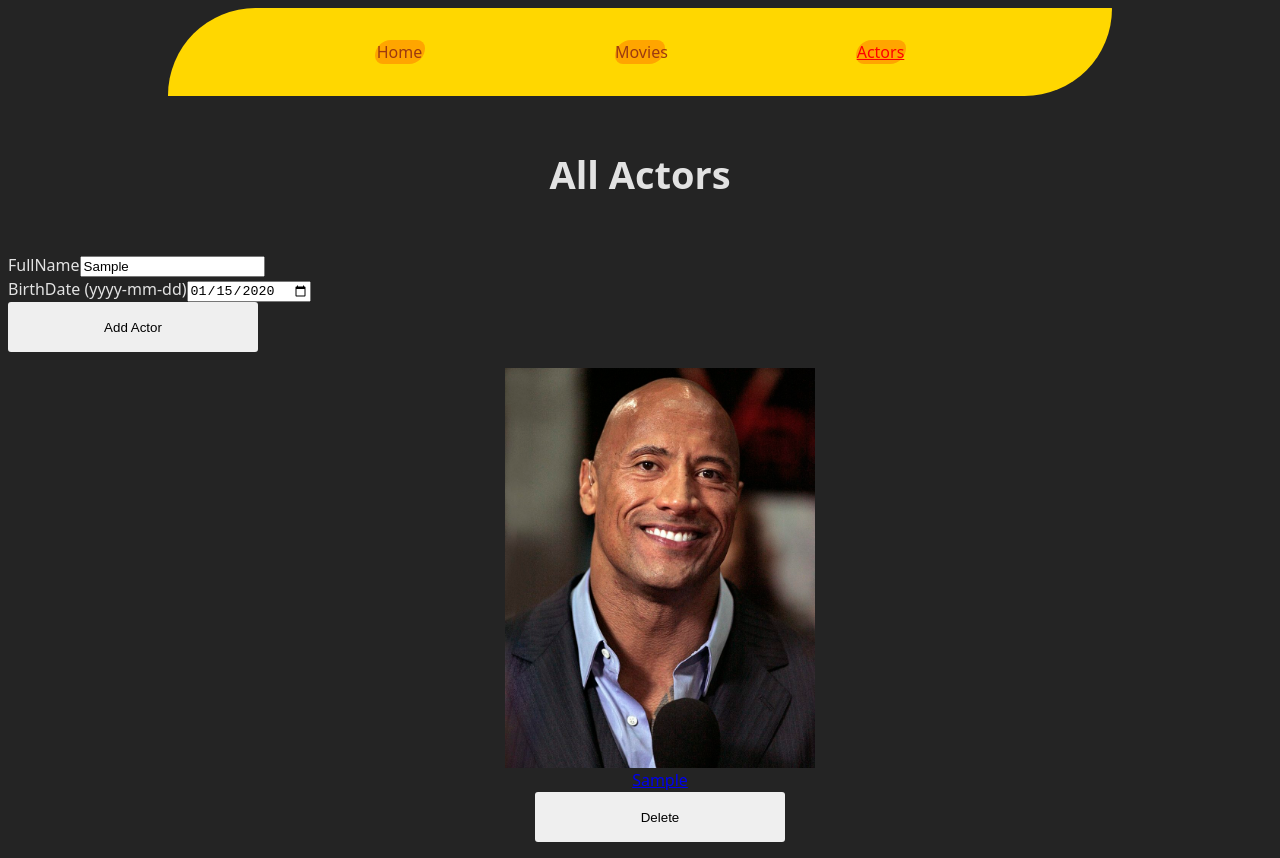
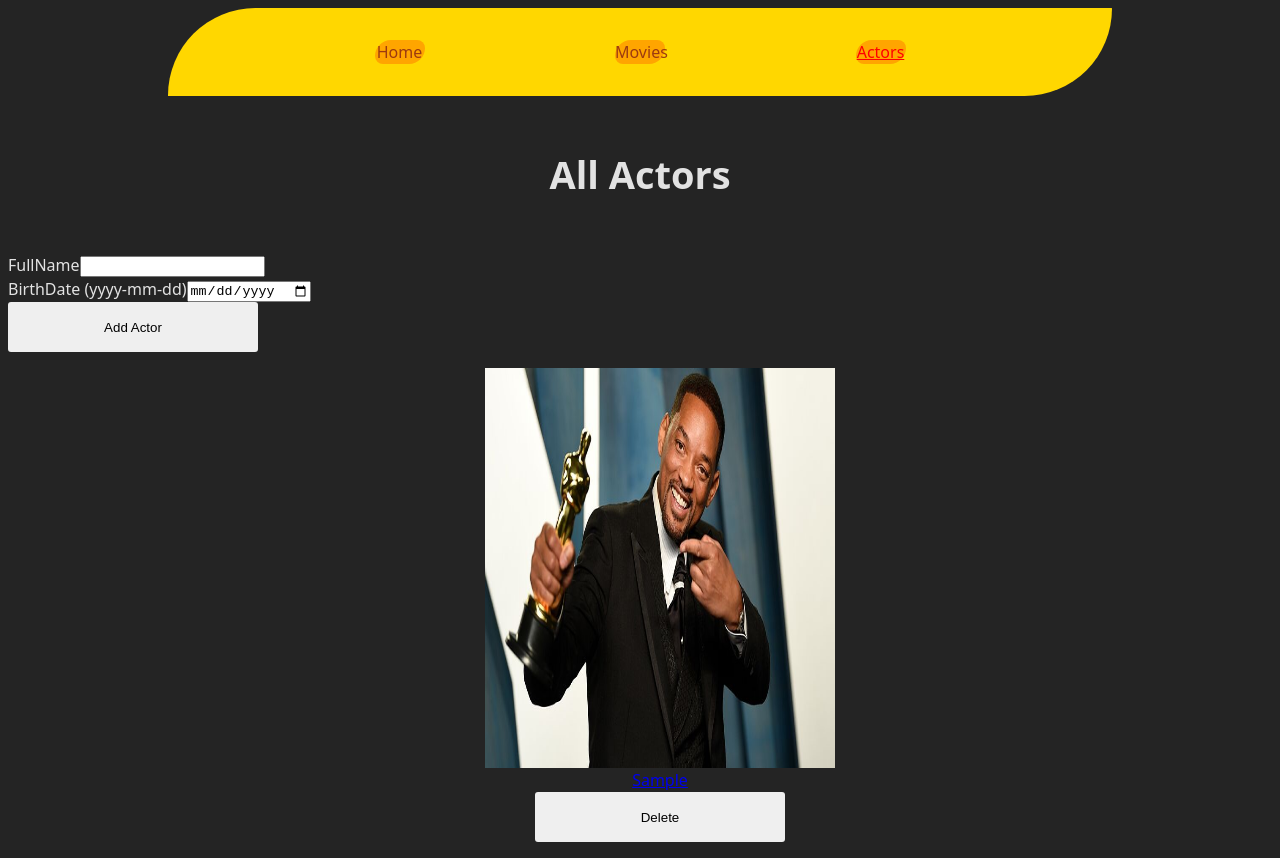
Before and after one commit to RadostinStAtanasov/Movie-Casting-Analyzer-Web-App, a React (Vite) app: page /actors in a window 1280 px wide. Both pictures are taken after typing "Sample", "2020-01-15" into the empty fields and a click on the button "Add Actor". Built offline with nearby package versions, Linux system fonts and the light colour scheme.

Commit message:
add new actor, clear input fields

```diff
--- a/src/assets/pages/Actor.jsx
+++ b/src/assets/pages/Actor.jsx
@@ -2,10 +2,11 @@ import { useState, useEffect } from "react";
 import { Link } from "react-router-dom";
 import classes from "./Actor.module.css";
 import { IMAGES_ACTORS } from "../util/generateImages";
+import newActorImage from "../images/newActorImage.jpg";
 
 export default function ActorPage() {
   const [rows, setRows] = useState([]);
-  const [images, setImages] = useState(IMAGES_ACTORS);
+  const [images, setImages] = useState([IMAGES_ACTORS]);
   const [fullName, setFullName] = useState("");
   const [birthDate, setBirthDate] = useState("");
 
@@ -83,11 +84,17 @@ export default function ActorPage() {
   const addActor = () => {
     const id = rows.length;
     const actor = { ID: id, FullName: fullName, BirthDate: birthDate };
+    const newPictureActor = { image: newActorImage };
 
-    setRows([...rows, actor]);
+    setRows([actor, ...rows]);
+    // setImages([newPictureActor, ...IMAGES_ACTORS]);
+    IMAGES_ACTORS.unshift(newPictureActor);
+    setFullName("");
+    setBirthDate("");
 
-    console.log(actor);
+    //console.log(actor);
     console.log(rows);
+    console.log(IMAGES_ACTORS);
   };
 
   return (
@@ -118,7 +125,14 @@ export default function ActorPage() {
             <li key={index}>
               <div className={classes.images}>
                 <Link to={`/actors/${item.ID}`}>
-                  <img src={IMAGES_ACTORS[index].image} alt="theRock" />
+                  <img
+                    src={
+                      index < IMAGES_ACTORS.length
+                        ? IMAGES_ACTORS[index].image
+                        : IMAGES_ACTORS[index - index].image
+                    }
+                    alt="theRock"
+                  />
                   {item.FullName}
                 </Link>
                 <button onClick={() => deleteActor(item.ID, index)}>
--- a/src/assets/util/generateImages.js
+++ b/src/assets/util/generateImages.js
@@ -79,6 +79,7 @@ import image52a from "../images/actors/50.jpg";
 import image53a from "../images/actors/50.jpg";
 import image54a from "../images/actors/50.jpg";
 import image55a from "../images/actors/50.jpg";
+import newActorImage from "../images/newActorImage.jpg";
 
 export const IMAGES_MOVIES = [
   {
@@ -234,6 +235,9 @@ export const IMAGES_MOVIES = [
 ];
 
 export const IMAGES_ACTORS = [
+  // {
+  //   image: newActorImage,
+  // },
   {
     image: image1a,
   },
@@ -384,19 +388,19 @@ export const IMAGES_ACTORS = [
   {
     image: image50a,
   },
-  {
-    image: image51a,
-  },
-  {
-    image: image52a,
-  },
-  {
-    image: image53a,
-  },
-  {
-    image: image54a,
-  },
-  {
-    image: image55a,
-  },
+  // {
+  //   image: image51a,
+  // },
+  // {
+  //   image: image52a,
+  // },
+  // {
+  //   image: image53a,
+  // },
+  // {
+  //   image: image54a,
+  // },
+  // {
+  //   image: image55a,
+  // },
 ];
```
Also changed, not shown: src/assets/images/newActorImage.jpg (added).
